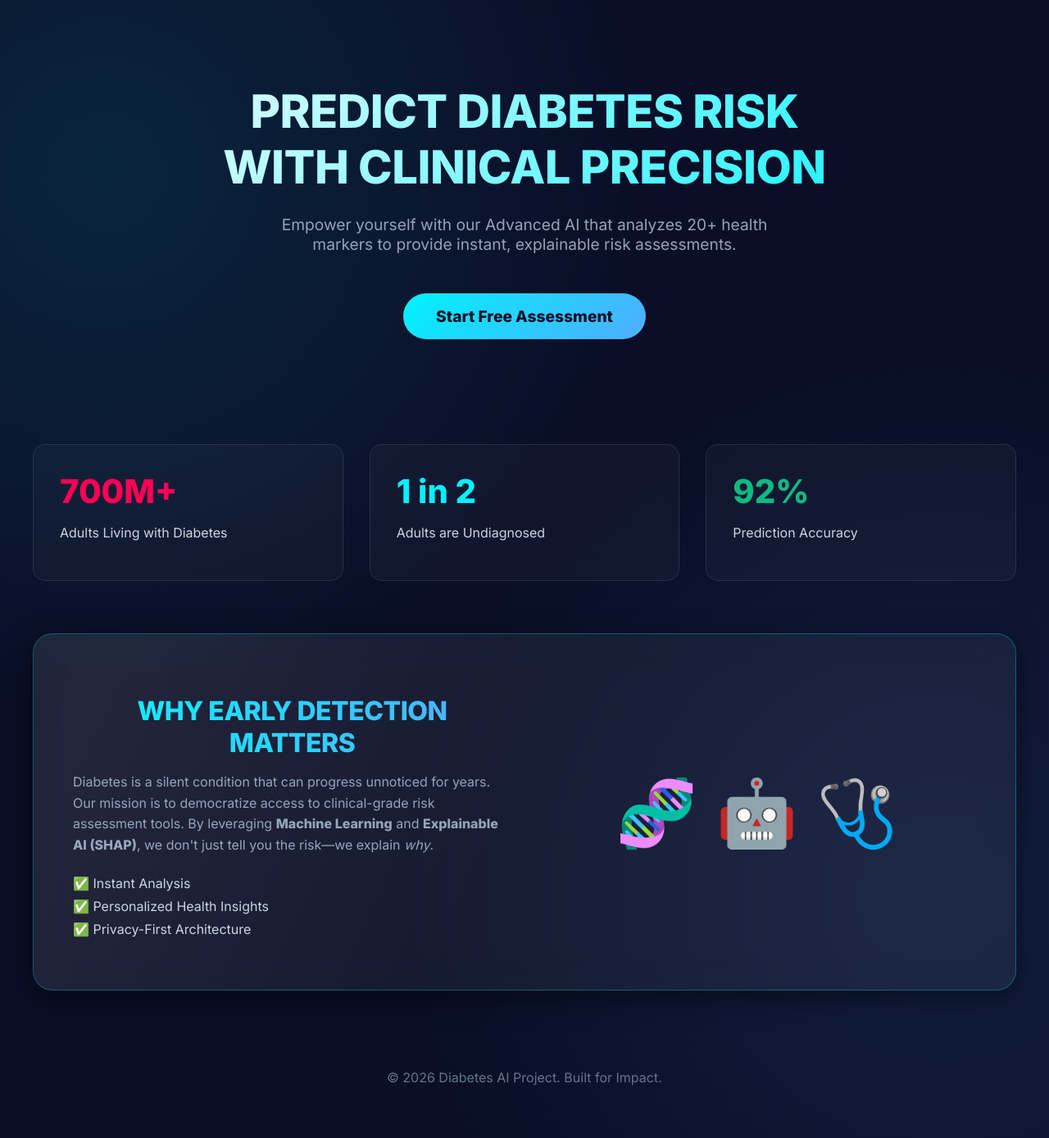
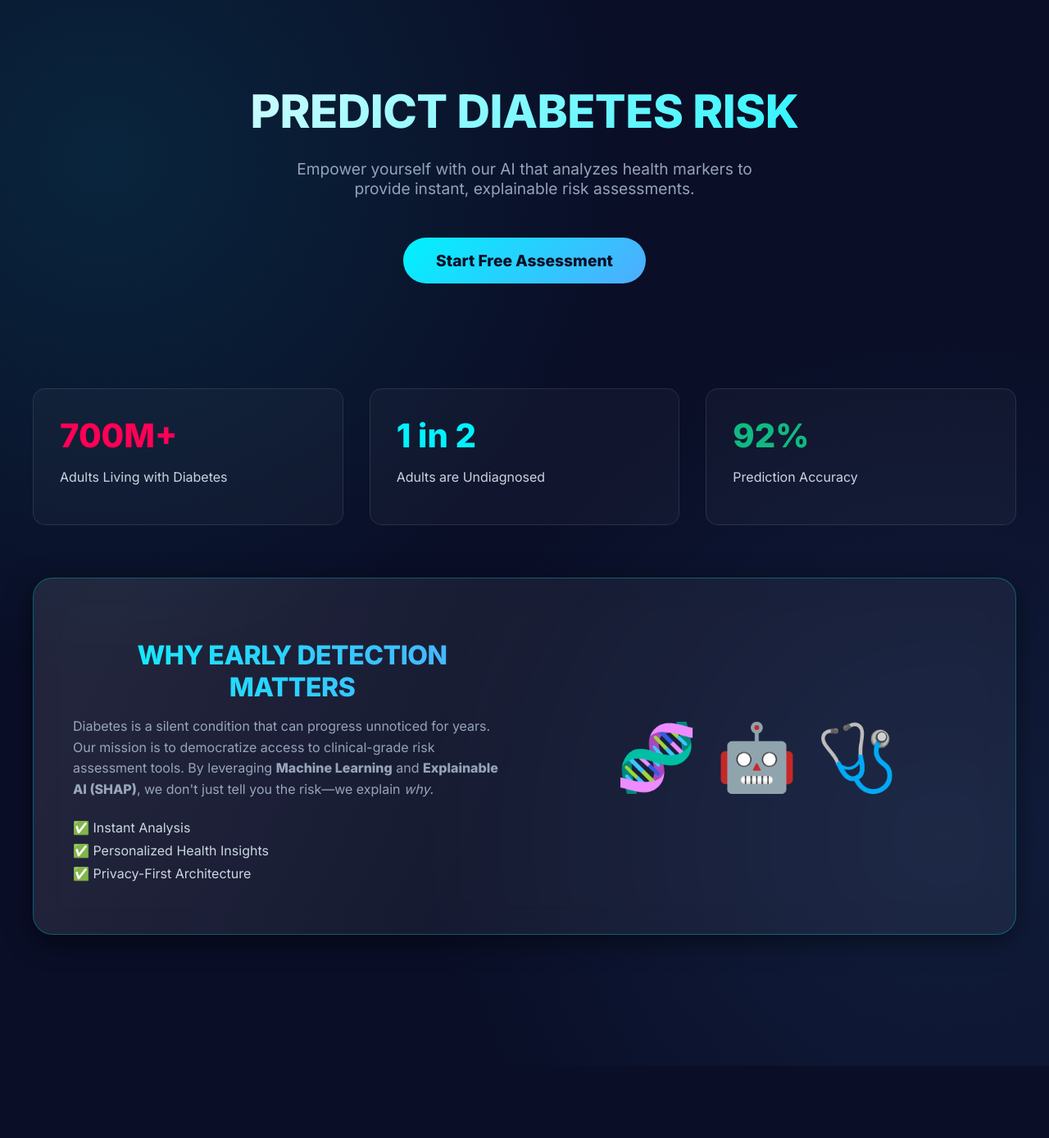
Before and after one commit to sohamdas360/diabetes-risk-app, a Flask app: page / in a window 1280 px wide. Shown: the part 84-1473 px from the top of the page at 82% size. After the commit the page ends 1384 px from the top, so only its background shows below. Run offline with Flask 3, Linux system fonts and the light colour scheme.

Commit message:
UI: Remove clinical/advanced marketing terms and footer from index.html

```diff
--- a/templates/index.html
+++ b/templates/index.html
@@ -71,9 +71,9 @@
 
         <!-- Hero Section -->
         <div class="hero-section animate__animated animate__fadeIn">
-            <h1 class="hero-title">Predict Diabetes Risk<br>With Clinical Precision</h1>
+            <h1 class="hero-title">Predict Diabetes Risk</h1>
             <p style="color: #94a3b8; font-size: 1.2rem; max-width: 600px; margin: 0 auto 3rem auto;">
-                Empower yourself with our Advanced AI that analyzes 20+ health markers to provide instant, explainable
+                Empower yourself with our AI that analyzes health markers to provide instant, explainable
                 risk assessments.
             </p>
             <a href="{{ url_for('register') }}" class="action-btn">Start Free Assessment</a>
@@ -119,7 +119,6 @@
         </div>
 
         <footer style="text-align: center; color: #64748b; padding: 2rem;">
-            &copy; 2026 Diabetes AI Project. Built for Impact.
         </footer>
     </div>
 </body>
```
